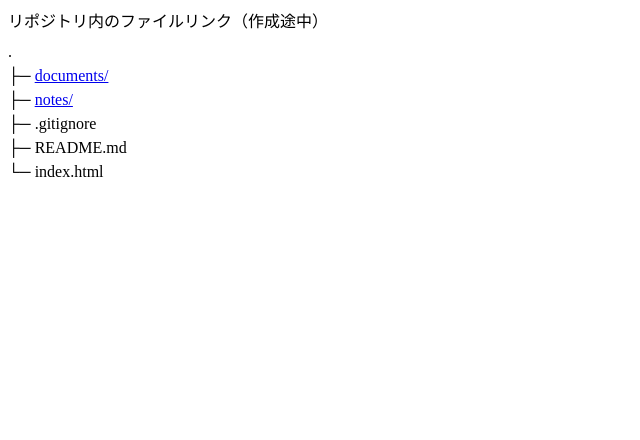
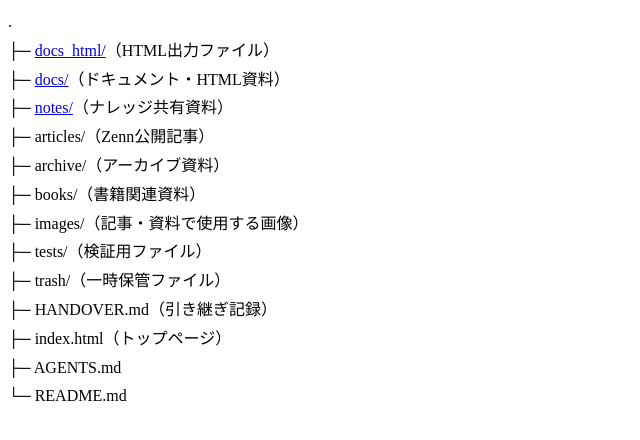
Before and after one commit to nagaissue/nw-circle, a website: page index.html in a window 1280 px wide. Shown: the whole page, without its empty margins (0-640 px from the left). Drawn offline with Linux system fonts and the light colour scheme.

Commit message:
docs: index.htmlのファイルリンクを整理し、構成を明確化

```diff
--- a/index.html
+++ b/index.html
@@ -2,14 +2,30 @@
 <html lang="ja">
     <head>
         <meta charset="UTF-8">
-        リポジトリ内のファイルリンク（作成途中）
+        <meta name="viewport" content="width=device-width, initial-scale=1">
+        <title>nw-circle リポジトリ構成</title>
+        <style>
+            .text_box{
+                line-height: 0.8;
+            }
+        </style>
     </head>
     <body>
-        <p style="line-height: 0.5;">.</a></p>
-        <p style="line-height: 0.5;">├─ <a href="./documents/">documents/</a></p>
-        <p style="line-height: 0.5;">├─ <a href="./notes/">notes/</a></p>
-        <p style="line-height: 0.5;">├─ .gitignore</p>
-        <p style="line-height: 0.5;">├─ README.md</p>
-        <p style="line-height: 0.5;">└─ index.html</p>
+        <div class="text_box">
+            <p>.</p>
+            <p>├─ <a href="./docs_html/index.html">docs_html/</a>（HTML出力ファイル）</p>
+            <p>├─ <a href="./docs/index.html">docs/</a>（ドキュメント・HTML資料）</p>
+            <p>├─ <a href="./notes/index.html">notes/</a>（ナレッジ共有資料）</p>
+            <p>├─ articles/（Zenn公開記事）</p>
+            <p>├─ archive/（アーカイブ資料）</p>
+            <p>├─ books/（書籍関連資料）</p>
+            <p>├─ images/（記事・資料で使用する画像）</p>
+            <p>├─ tests/（検証用ファイル）</p>
+            <p>├─ trash/（一時保管ファイル）</p>
+            <p>├─ HANDOVER.md（引き継ぎ記録）</p>
+            <p>├─ index.html（トップページ）</p>
+            <p>├─ AGENTS.md</p>
+            <p>└─ README.md</p>
+        </div>
     </body>
 </html>
```
